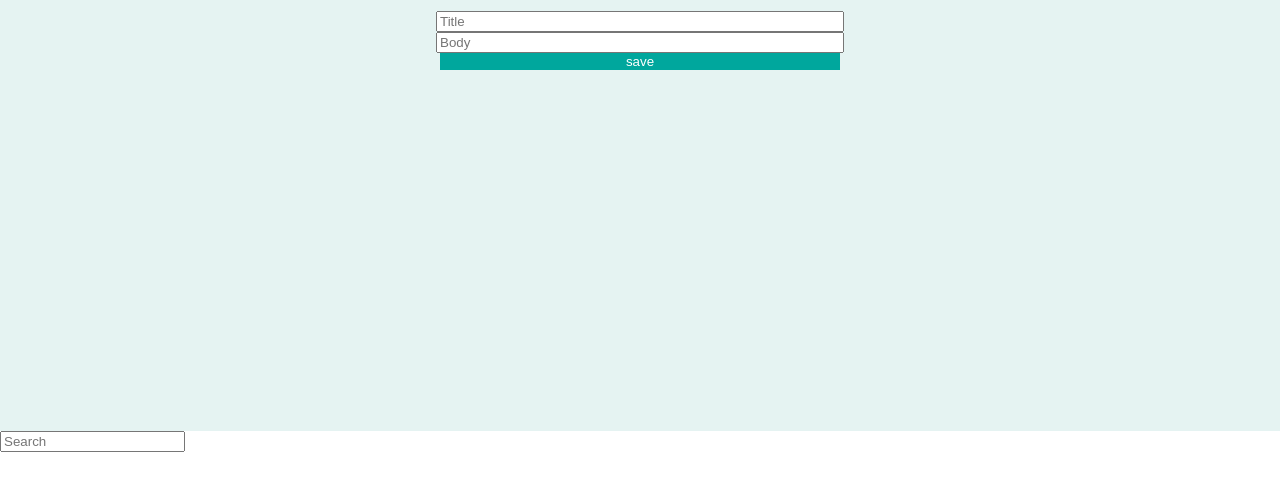
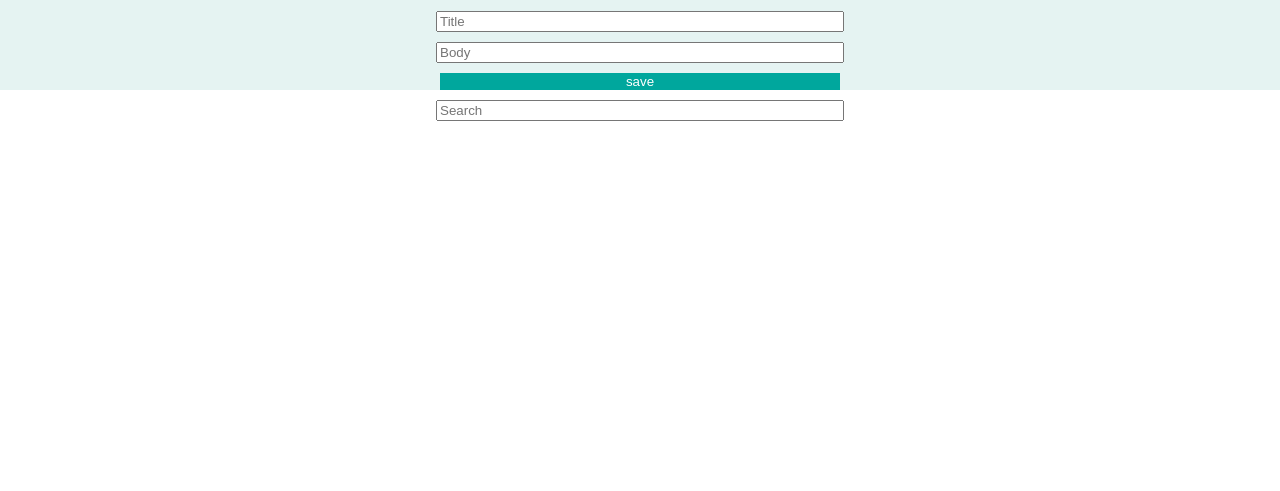
Before and after one commit to gprocell927/idea-box-redux, a plain HTML site: page index.html in a window 1280 px wide. Shown: the part 69-560 px from the top of the page. Drawn offline with nearby package versions, Linux system fonts and the light colour scheme.

Commit message:
WIP positioning header section

```diff
--- a/index.html
+++ b/index.html
@@ -15,8 +15,8 @@
         <span id="box-text">box</span>
       </h1>
       <form>
-        <input type="text" id="title-input" placeholder="Title">
-        <input type="text" id="body-input" placeholder="Body">
+        <input type="text" class="title-input" placeholder="Title">
+        <input type="text" class="body-input" placeholder="Body">
         <button type="submit" class="save-button"> save </button>
       </form>
     </header>
--- a/styles.css
+++ b/styles.css
@@ -3,10 +3,9 @@ body {
 }
 header {
   background-color: #E5F3F2;
-  height: 60vh;
+  /*height: 60vh;*/
   font-family: 'Roboto Slab', serif;
 }
-
 h1 {
   font-size: 40px;
   margin-top: 20px;
@@ -22,10 +21,18 @@ h1 {
    color: #6D6E71;
  }
 
- #title-input, #body-input {
+ .title-input, .body-input {
    width: 400px;
    display: block;
    margin: auto;
+ }
+
+ .title-input {
+   margin-bottom: 10px;
+ }
+
+ .body-input {
+   margin-bottom: 10px;
  }
 
  .save-button {
@@ -40,3 +47,10 @@ h1 {
  .save-button:hover{
    background-color: #045E55;
  }
+
+#search-bar {
+  width: 400px;
+  display: block;
+  margin: auto;
+  margin-top: 10px;
+}
```
